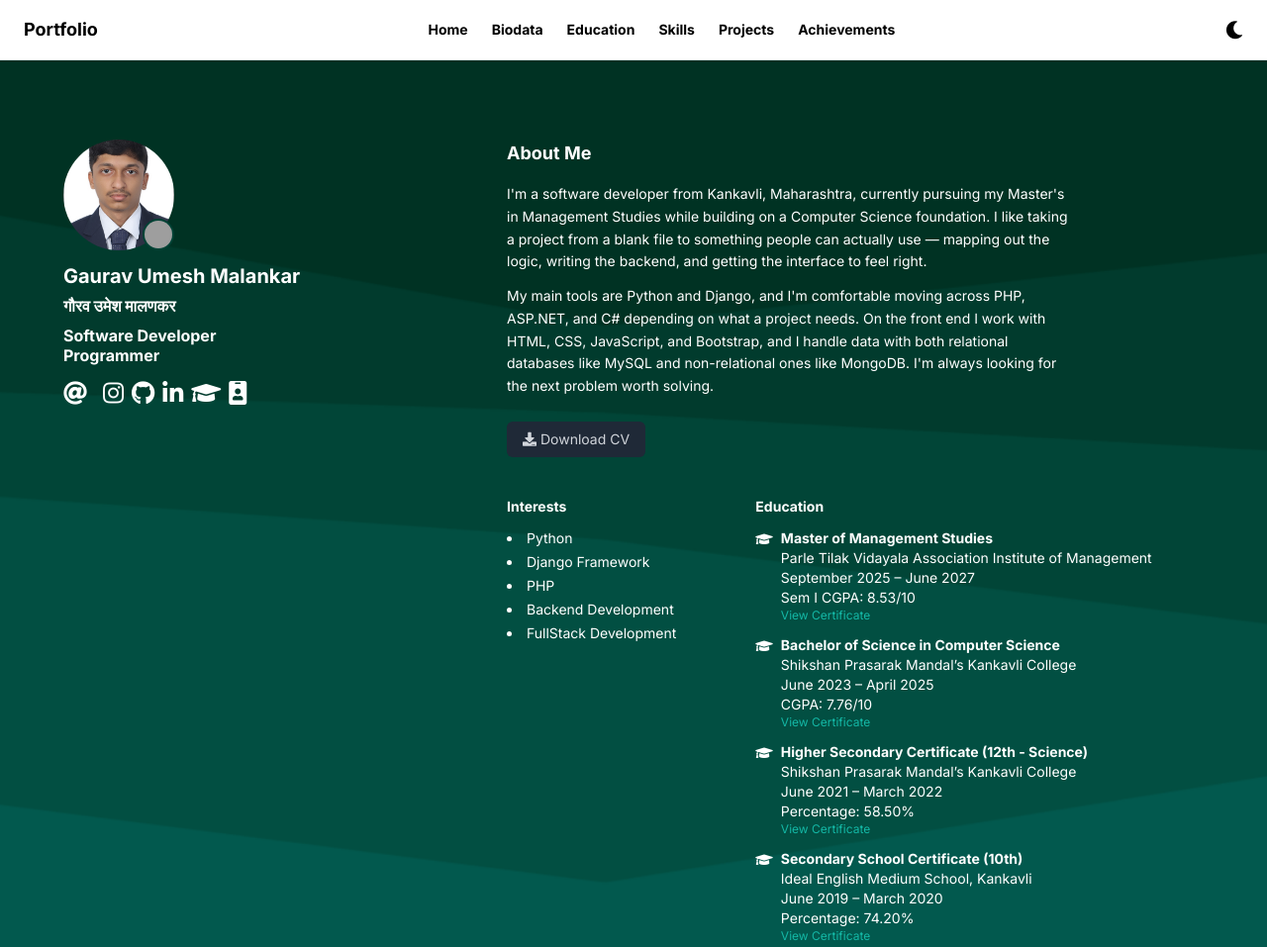
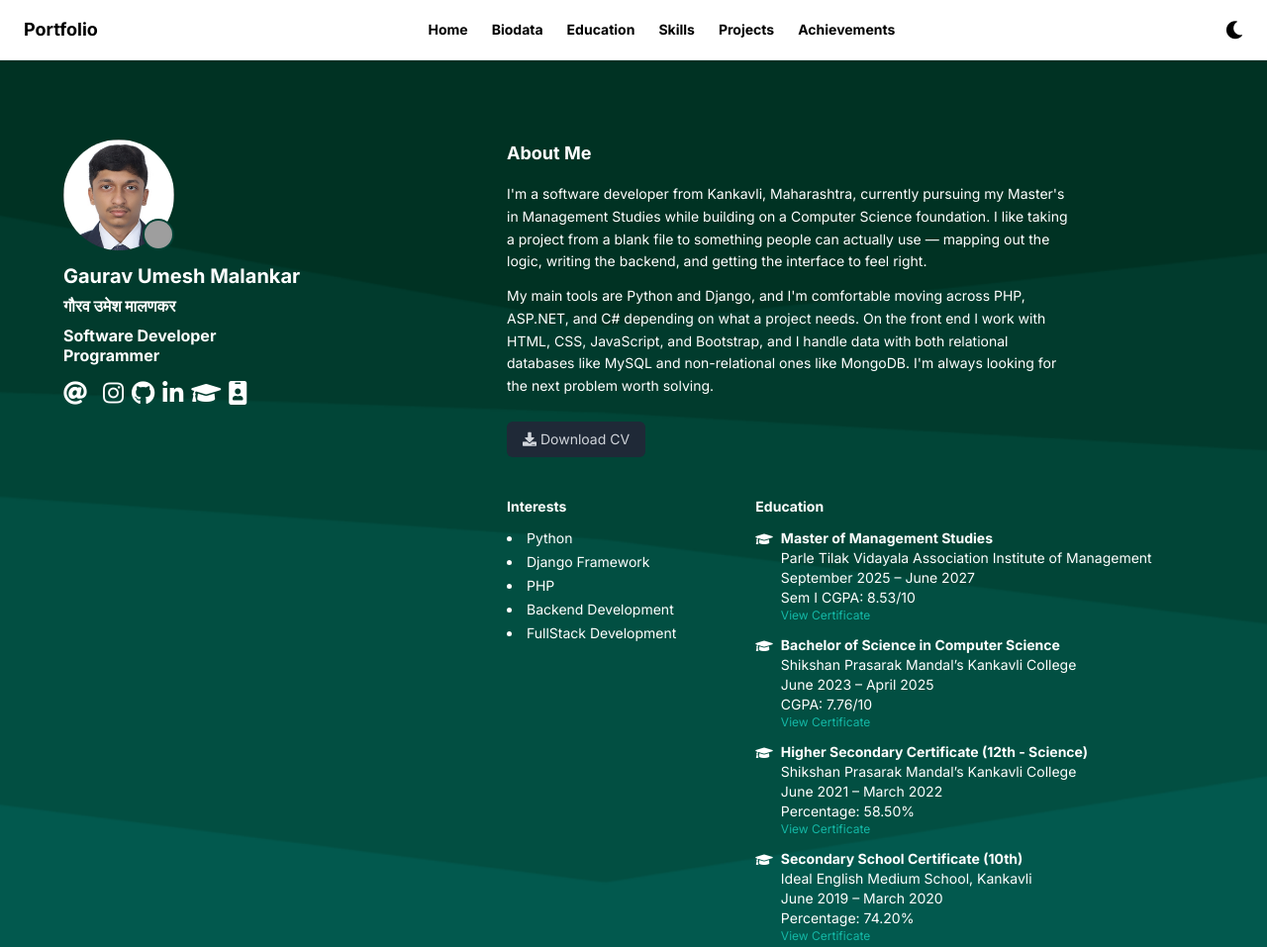
Before and after one commit to GauravUmeshMalankar/Portfolio, a plain HTML site: page index.html in a window 1280 px wide. Shown: the top 957 px of the page at 99% size. Drawn offline with nearby package versions, Linux system fonts and the light colour scheme; grey boxes are pictures that could not be loaded; some icons are missing.

Commit message:
Update 02

```diff
--- a/index.html
+++ b/index.html
@@ -76,7 +76,7 @@
    <!-- Left side profile -->
    <section class="flex flex-col items-center sm:items-start sm:w-1/3 space-y-4">
     <div class="relative">
-     <img alt="Portrait of a woman with dark hair and green leaves background" class="rounded-full w-28 h-28 object-cover" height="120" src="images/IMG_6156 copy (1).jpg"  width="120"/>
+     <img alt="Portrait of a woman with dark hair and green leaves background" class="rounded-full w-28 h-28 object-cover object-top" height="120" src="images/profile.jpg"  width="120"/>
      <img alt="Small circular icon with a coffee cup" class="absolute bottom-0 right-0 w-8 h-8 rounded-full border-2 border-[#004235] bg-[#004235]" height="32" src="https://storage.googleapis.com/a1aa/image/875fe754-9025-4cad-898a-edd5ac9aa115.jpg" width="32"/>
     </div>
     <div class="text-center sm:text-left ">
```
Also changed, not shown: images/profile.JPG (renamed from images/IMG_6156 copy (1).JPG).
